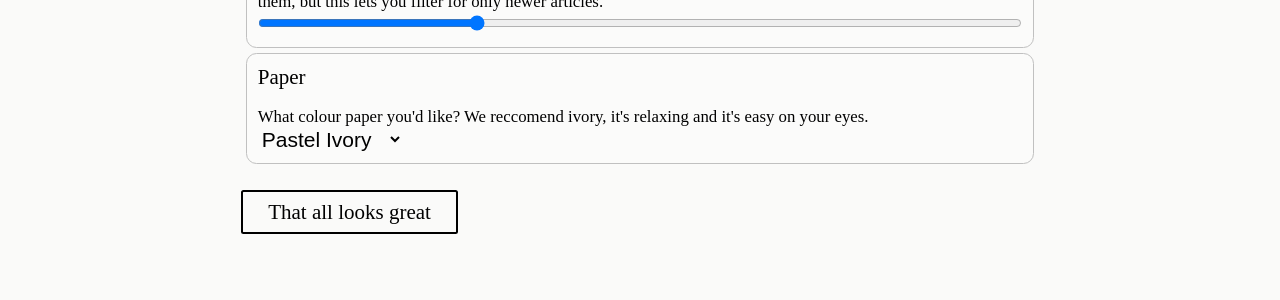
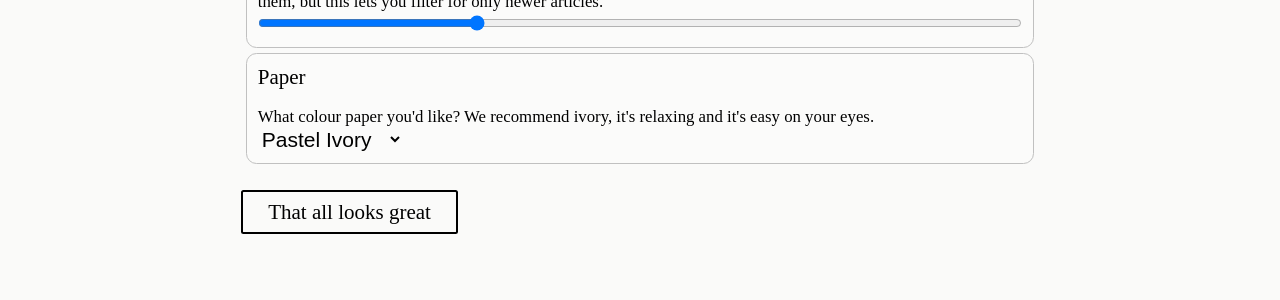
Before and after one commit to notionparallax/wp2frontEnd, a Jekyll site: the page built from editorial.html, in a window 1280 px wide. Shown: the part 428-728 px from the top of the page. Built offline with Jekyll 4.4.1, drawn with Linux system fonts in a browser that asks for light colours; some web fonts are replaced; comment, search, counter and statistics services are not loaded.

Commit message:
spelling mistake

```diff
--- a/editorial.html
+++ b/editorial.html
@@ -71,7 +71,7 @@ layout: default
     <label for="form-shortest_article">Paper</label>
     <div class="range-output" id="min-output"></div>
     <p>
-      What colour paper you'd like? We reccomend ivory, it's relaxing and it's
+      What colour paper you'd like? We recommend ivory, it's relaxing and it's
       easy on your eyes.
     </p>
     <select name="paper-colour" id="paper-colour">
```
